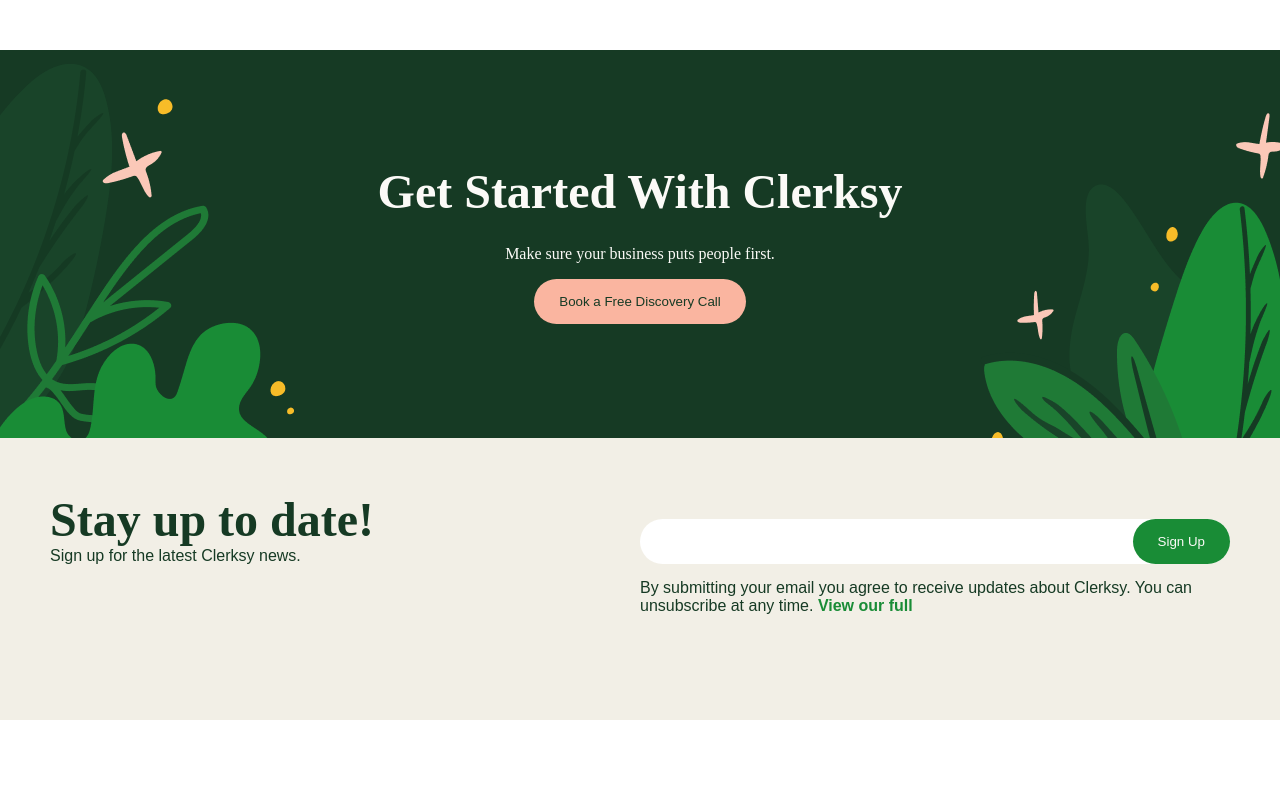
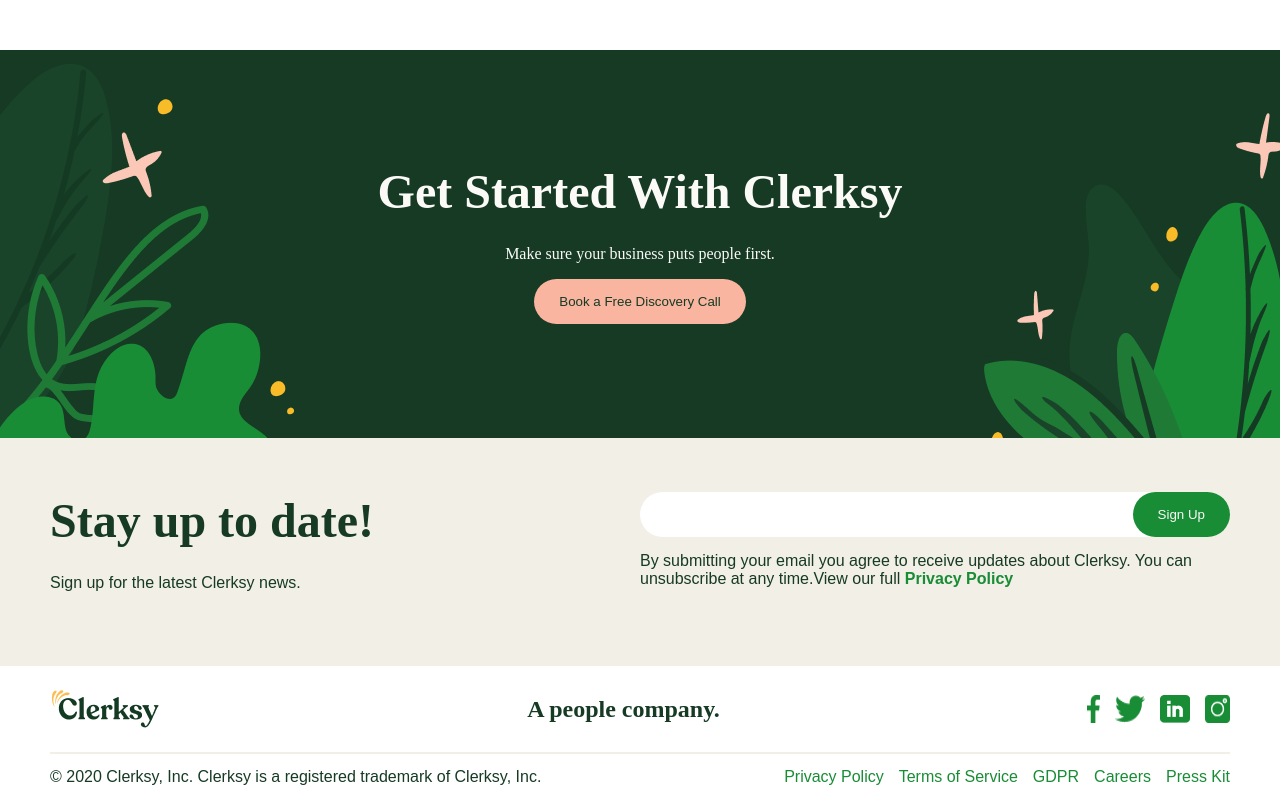
Before and after one commit to malohat04/Clerksy, a plain HTML site: page index.html in a window 1280 px wide. Shown: the part 6002-6802 px from the top of the page. Before the commit the page ends 6722 px from the top, so only its background shows below. Drawn offline with Linux system fonts and the light colour scheme.

Commit message:
Create  footer

```diff
--- a/css/style.css
+++ b/css/style.css
@@ -357,10 +357,13 @@ button {
   background-color: #F2EFE6;
 }
 
+.latest {
+  width: 590px;
+  height: 119px;
+}
+
 .latest p {
-   margin-top: 26;
-   width: 590px;
-   height: 119px;
+   margin-top: 26px;
 }
 
 .receive {
@@ -384,5 +387,41 @@ button {
   background-color: #fff;
   border-radius: 255px;
   margin-bottom: 15px;
+}
 
+.people {
+  display: flex;
+  justify-content: space-between;
+  padding: 22px 0;
+  align-items: center;
 }
+
+.people h2 {
+  font-family: 'Recoleta';
+  color: #163A24;
+  text-align: center;
+}
+
+.images {
+  display: flex;
+  gap: 15px;
+}
+
+footer hr {
+  border: 1px solid #F2EFE6;
+  color: #F2EFE6;
+}
+
+.registered {
+  display: flex;
+  justify-content: space-between;
+  color: #163A24;
+  padding: 14px 0;
+}
+
+.Service {
+  display: flex;
+  gap: 15px;
+  color: #198C36;
+  list-style: none;
+}
--- a/index.html
+++ b/index.html
@@ -244,11 +244,36 @@
                 </button>
               </div>
               <p>By submitting your email you agree to receive updates about Clerksy.
-                 You can unsubscribe at any time. <b class="our">View our full</b></p>
+                 You can unsubscribe at any time.View our full <b class="our">Privacy Policy</b></p>
             </div>
           </div>
           </div>
     </section>
+    <footer>
+      <div class="container">
+        <div class="people">
+          <img src="./img/Frame (8).png" alt="Frame (8)">
+          <h2> A people company.</h2>
+          <div class="images">
+              <img src="./img/Frame 1.1.png" alt="Frame 1.1">
+              <img src="./img/Frame 1.2.png" alt="Frame 1.2">
+              <img src="./img/Frame 1.3.png" alt="Frame 1.3">
+              <img src="./img/Frame 1.4.png" alt="Frame 1.4">
+          </div>
+        </div>
+        <hr>
+        <div class="registered">
+          <p>© 2020 Clerksy, Inc. Clerksy is a registered trademark of Clerksy, Inc.</p>
+          <ul class="Service">
+            <li>Privacy Policy</li>
+            <li>Terms of Service</li>
+            <li>GDPR</li>
+            <li>Careers</li>
+            <li>Press Kit</li>
+          </ul>
+        </div>
+      </div>
+    </footer>
 
   </main>
 
```
Also changed, not shown: img/Frame (8).png (added), img/Frame 1.1.png (added), img/Frame 1.2.png (added), img/Frame 1.3.png (added), img/Frame 1.4.png (added).
